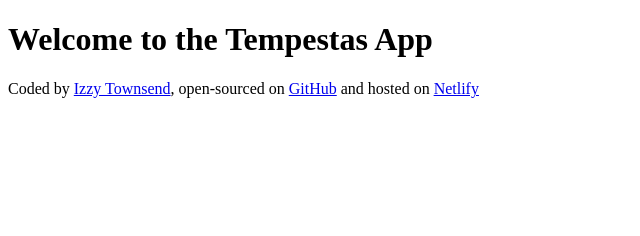
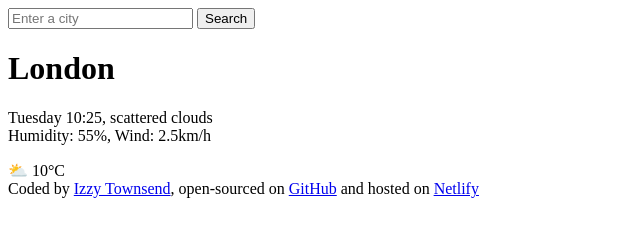
Before and after one commit to IggyTown/tempestas, a plain HTML site: page index.html in a window 1280 px wide. Shown: the whole page, without its empty margins (0-640 px from the left). Drawn offline with Linux system fonts and the light colour scheme.

Commit message:
Added the HTML to the project

```diff
--- a/index.html
+++ b/index.html
@@ -7,7 +7,24 @@
     <title>Tempestas-App</title>
   </head>
   <body>
-    <h1>Welcome to the Tempestas App</h1>
+    <header>
+      <form>
+        <input type="search" placeholder="Enter a city" required />
+        <input type="submit" value="Search" />
+      </form>
+    </header>
+    <main>
+      <div>
+        <h1>London</h1>
+        <p>
+          Tuesday 10:25, scattered clouds
+          <br />
+          Humidity: 55%, Wind: 2.5km/h
+        </p>
+        <div>⛅ 10°C</div>
+      </div>
+    </main>
+
     <footer>
       Coded by
       <a href="https://github.com/IggyTown" target="_blank">Izzy Townsend</a>,
```
